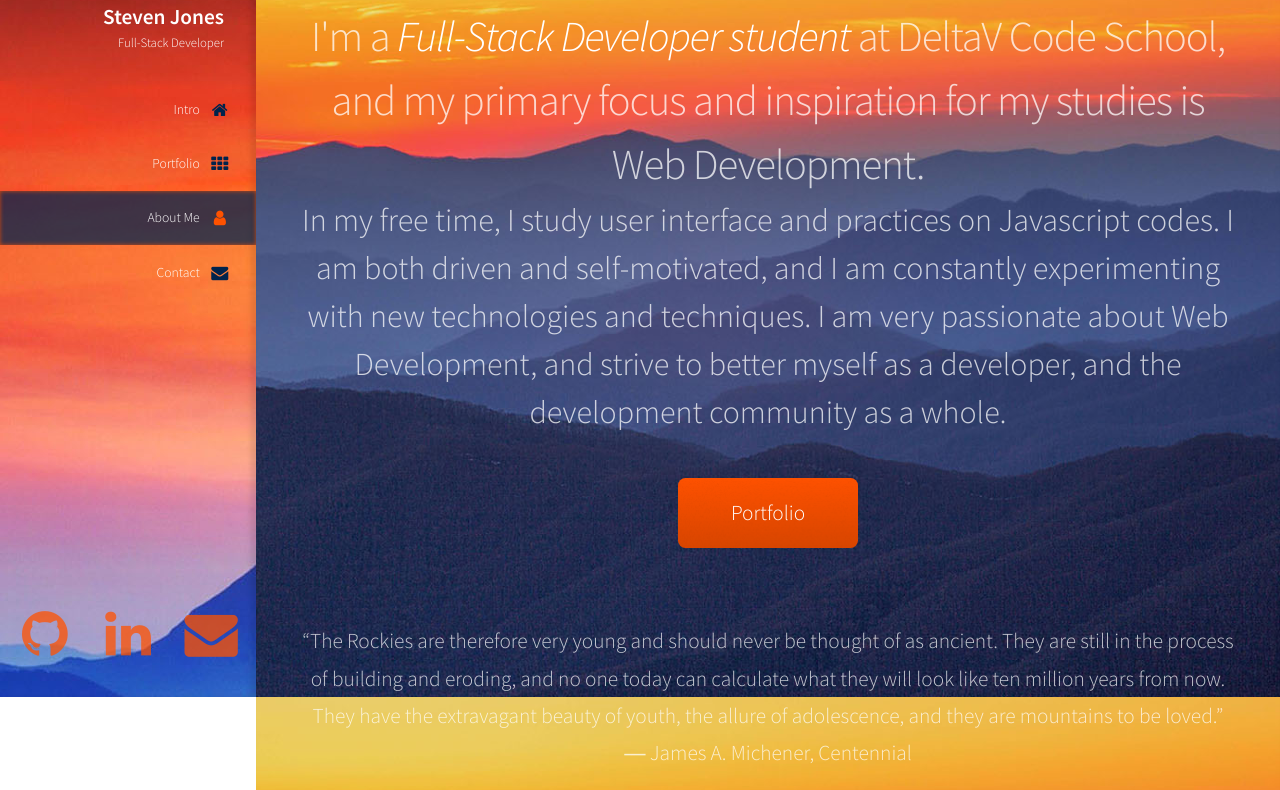
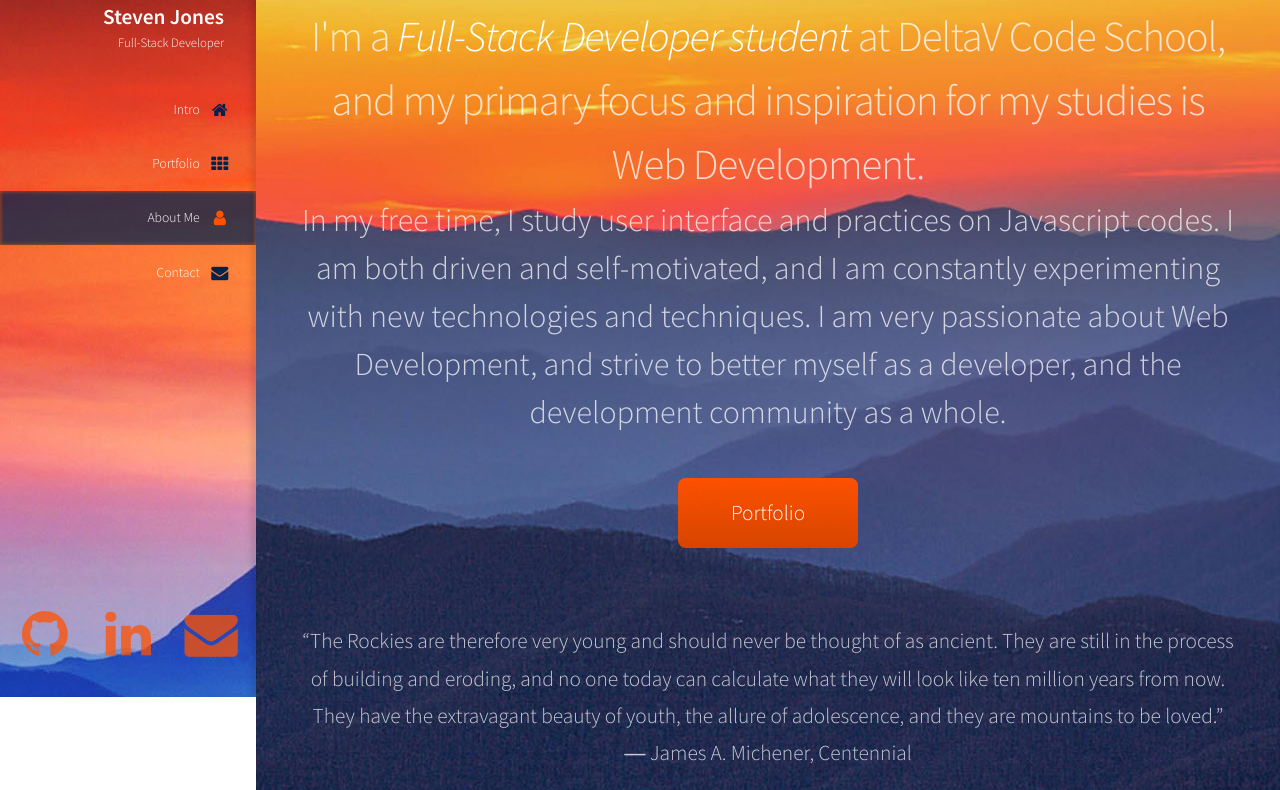
Before and after one commit to ColoSRJones/BusMallCart, a plain HTML site: page index.html in a window 1280 px wide. Shown: the part 103-893 px from the top of the page. Drawn offline with Linux system fonts and the light colour scheme.

Commit message:
crazy path weird

```diff
--- a/css/main.css
+++ b/css/main.css
@@ -2367,10 +2367,7 @@ button:active,
 }
 
 #main>section.one {
-	background: url(../images/sunrise.jpg) no-repeat center center fixed;
-	-webkit-background-size: cover;
-	-moz-background-size: cover;
-	-o-background-size: cover;
+	background: url(../images/sunrise.jpg);
 	background-size: cover;
 }
 
```
